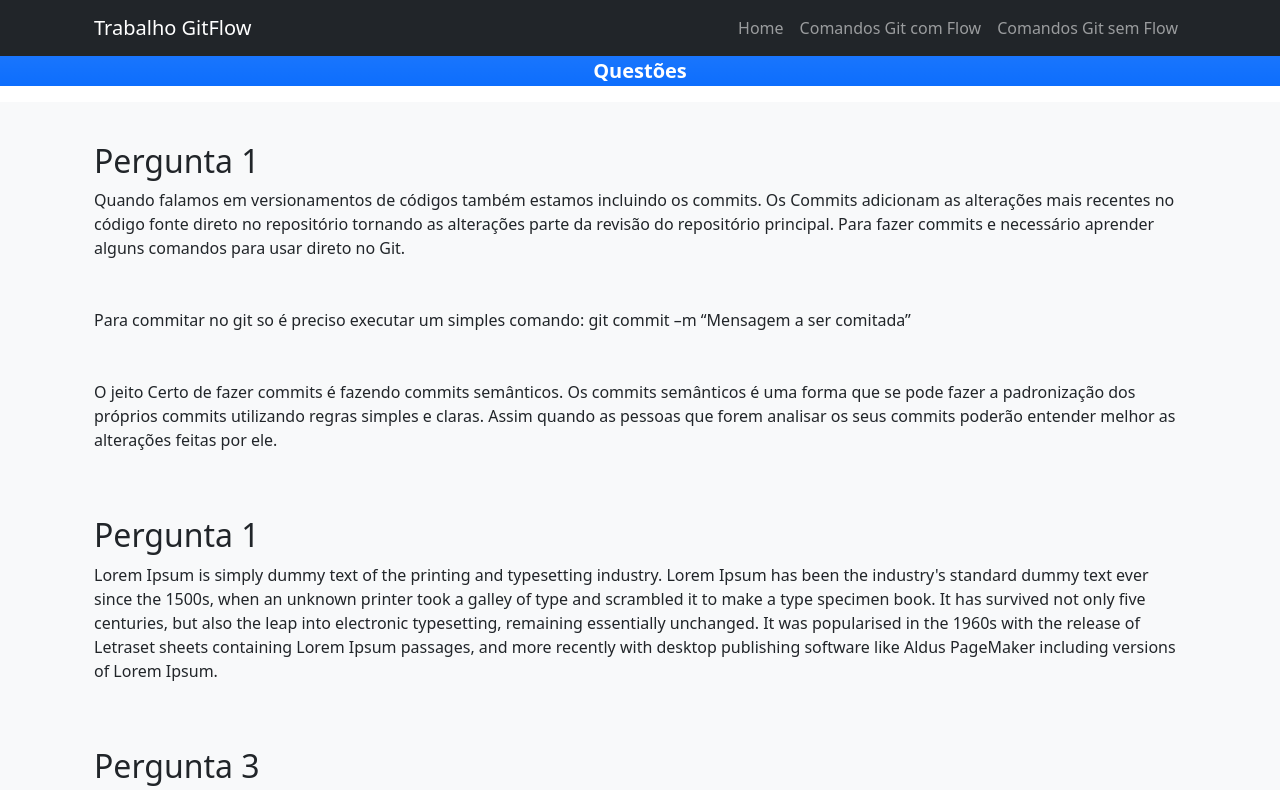
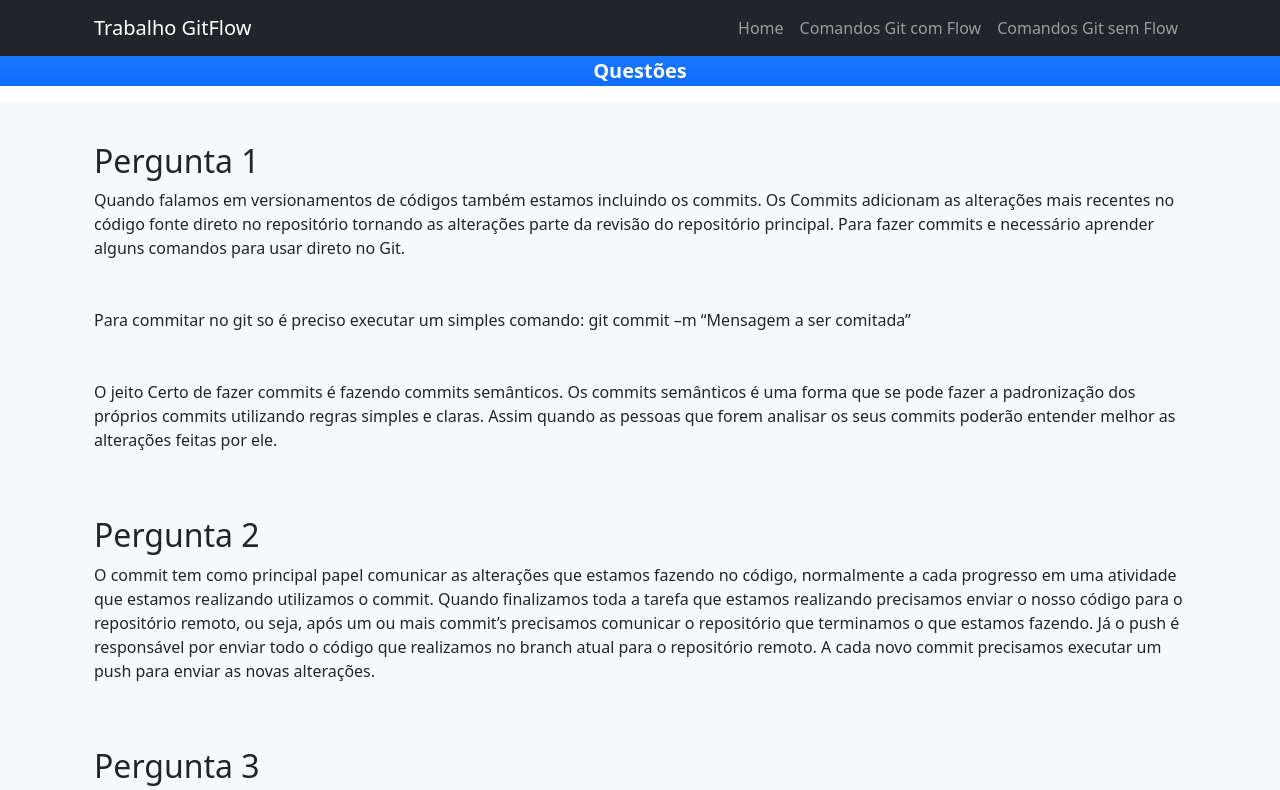
Before and after one commit to VinciPy/si03.gitflow, a website: page index.html in a window 1280 px wide. Shown: the top 790 px of the page. Drawn offline with nearby package versions, Linux system fonts and the light colour scheme.

Commit message:
feat: Resposta pergunta 2

```diff
--- a/index.html
+++ b/index.html
@@ -50,9 +50,11 @@
                 </p>
             </div>
             <div class="container p-4">
-                <h2>Pergunta 1</h2>
+                <h2>Pergunta 2</h2>
                 <p>
-                    Lorem Ipsum is simply dummy text of the printing and typesetting industry. Lorem Ipsum has been the industry's standard dummy text ever since the 1500s, when an unknown printer took a galley of type and scrambled it to make a type specimen book. It has survived not only five centuries, but also the leap into electronic typesetting, remaining essentially unchanged. It was popularised in the 1960s with the release of Letraset sheets containing Lorem Ipsum passages, and more recently with desktop publishing software like Aldus PageMaker including versions of Lorem Ipsum.
+                    O commit tem como principal papel comunicar as alterações que estamos fazendo no código, normalmente a cada progresso em uma atividade que estamos realizando utilizamos o commit. Quando finalizamos toda a tarefa que estamos realizando precisamos enviar o nosso código para o repositório remoto, ou seja, após um ou mais commit’s precisamos comunicar o repositório que terminamos o que estamos fazendo.
+                    Já o push é responsável por enviar todo o código que realizamos no branch atual para o repositório remoto.
+                    A cada novo commit precisamos executar um push para enviar as novas alterações.
                 </p>
             </div>
 
```
